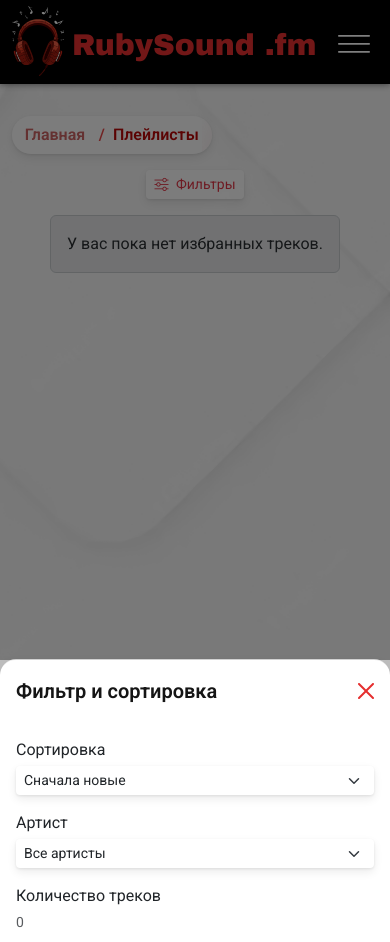
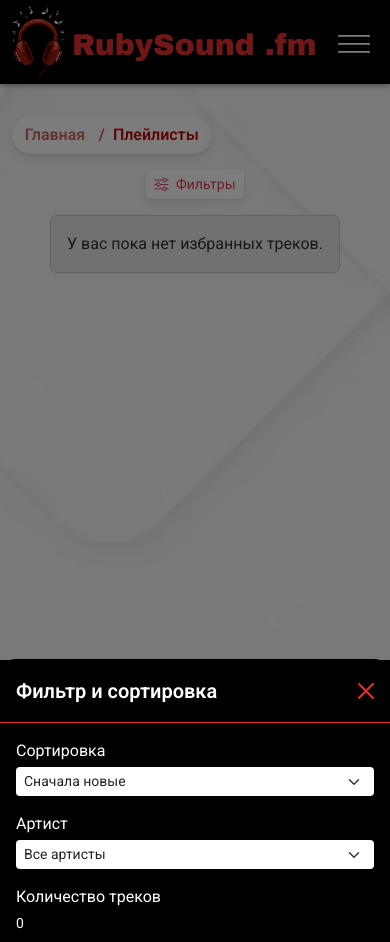
Before and after one commit to MRGiorgiosDev8/musicPlatform_api_django, a Django app: page /playlists/ in a window 390 px wide, after a click on "Фильтры". Run offline with Django 5.2, Linux system fonts and the light colour scheme; the visitor is signed in with stand-in values (Sample User, id 1); data that the repository does not hold is empty; some libraries are stand-ins or nearby versions; some web fonts are replaced.

Commit message:
fix(UI): улучшен UI мобильного фильтра плейлистов

```diff
--- a/music_api/templates/users/playlists.html
+++ b/music_api/templates/users/playlists.html
@@ -151,10 +151,12 @@
 
         <div class="mb-2">
             <label class="form-label mb-1">Количество треков</label>
-            <div class="small text-muted" data-playlist-count-display>0</div>
+            <div class="small text-white d-md-none" data-playlist-count-display>0</div>
+            <div class="small text-muted d-none d-md-block" data-playlist-count-display>0</div>
         </div>
 
-        <div class="small text-muted mt-3" data-playlist-filter-meta></div>
+        <div class="small text-white mt-3 d-md-none" data-playlist-filter-meta></div>
+        <div class="small text-muted mt-3 d-none d-md-block" data-playlist-filter-meta></div>
     </div>
 </div>
 
--- a/static/css/pages/playlists.css
+++ b/static/css/pages/playlists.css
@@ -49,23 +49,23 @@
     height: min(62vh, 500px);
     border-top-left-radius: 16px;
     border-top-right-radius: 16px;
-    background: #fff;
+    background: black;
     border: none;
     box-shadow: var(--shadow-card);
 }
 
 .playlist-filter-offcanvas .offcanvas-title {
-    color: var(--color-text-dark);
+    color: #fff;
     font-weight: 600;
 }
 
 .playlist-filter-offcanvas .offcanvas-header {
-    background: linear-gradient(var(--color-card-bg), var(--color-card-bg));
-    border-bottom: none;
+    background: black;
+    border-bottom: 1px solid var(--color-primary);
 }
 
 .playlist-filter-offcanvas .offcanvas-body {
-    background: linear-gradient(var(--color-card-bg-light), var(--color-card-bg-light));
+    background: black;
 }
 
 .playlist-filter-offcanvas .form-select {
@@ -183,6 +183,10 @@
         position: static;
     }
 
+    .playlist-filter-offcanvas .form-label {
+        color: #fff !important;
+    }
+
     .playlist-filter-offcanvas {
         height: min(70vh, 540px);
     }
--- a/static/js/animation/auth_widget_animation.js
+++ b/static/js/animation/auth_widget_animation.js
@@ -7,6 +7,6 @@ document.addEventListener('DOMContentLoaded', () => {
   gsap.fromTo(
     widgets,
     { scale: 0.8, autoAlpha: 0, transformOrigin: '50% 50%' },
-    { scale: 1, autoAlpha: 1, duration: 0.5, delay: 0.3, ease: 'power2.out' }
+    { scale: 1, autoAlpha: 1, duration: 0.3, delay: 0.3, ease: 'power2.out' }
   );
 });
```
